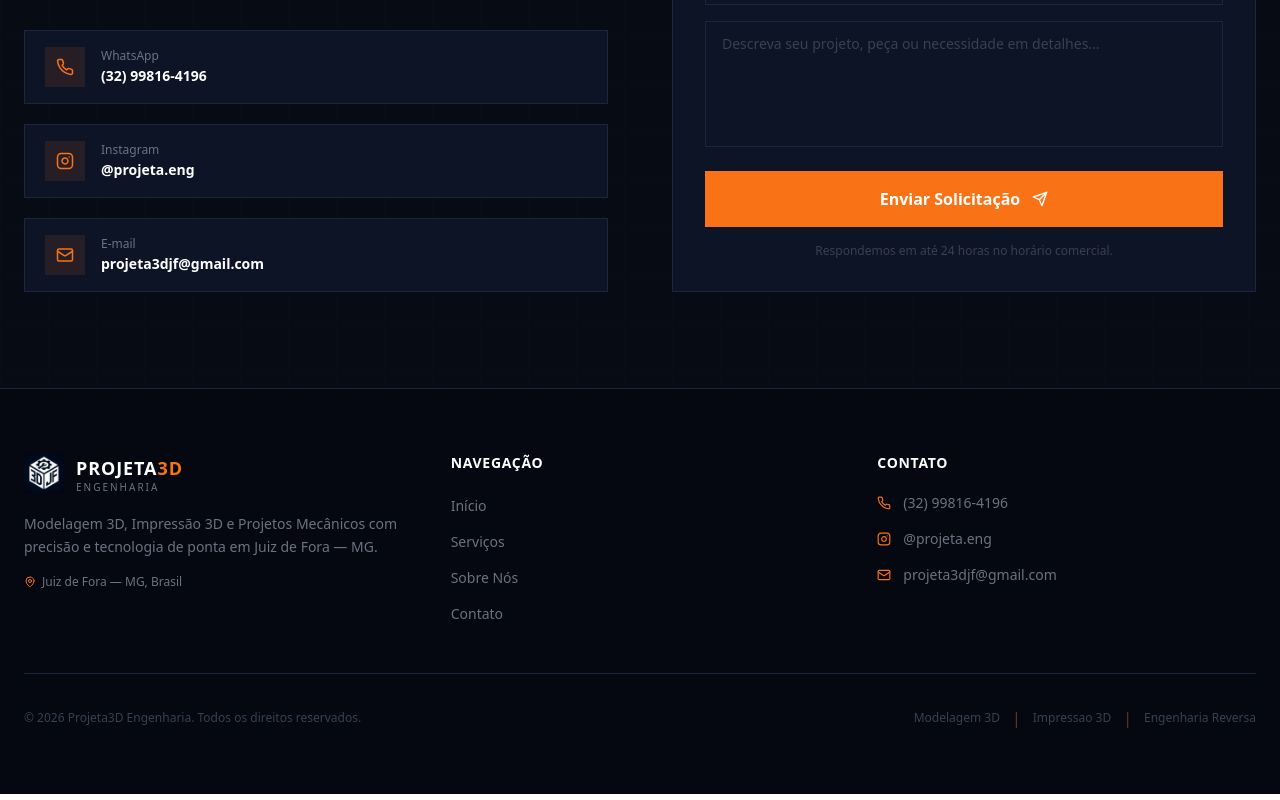
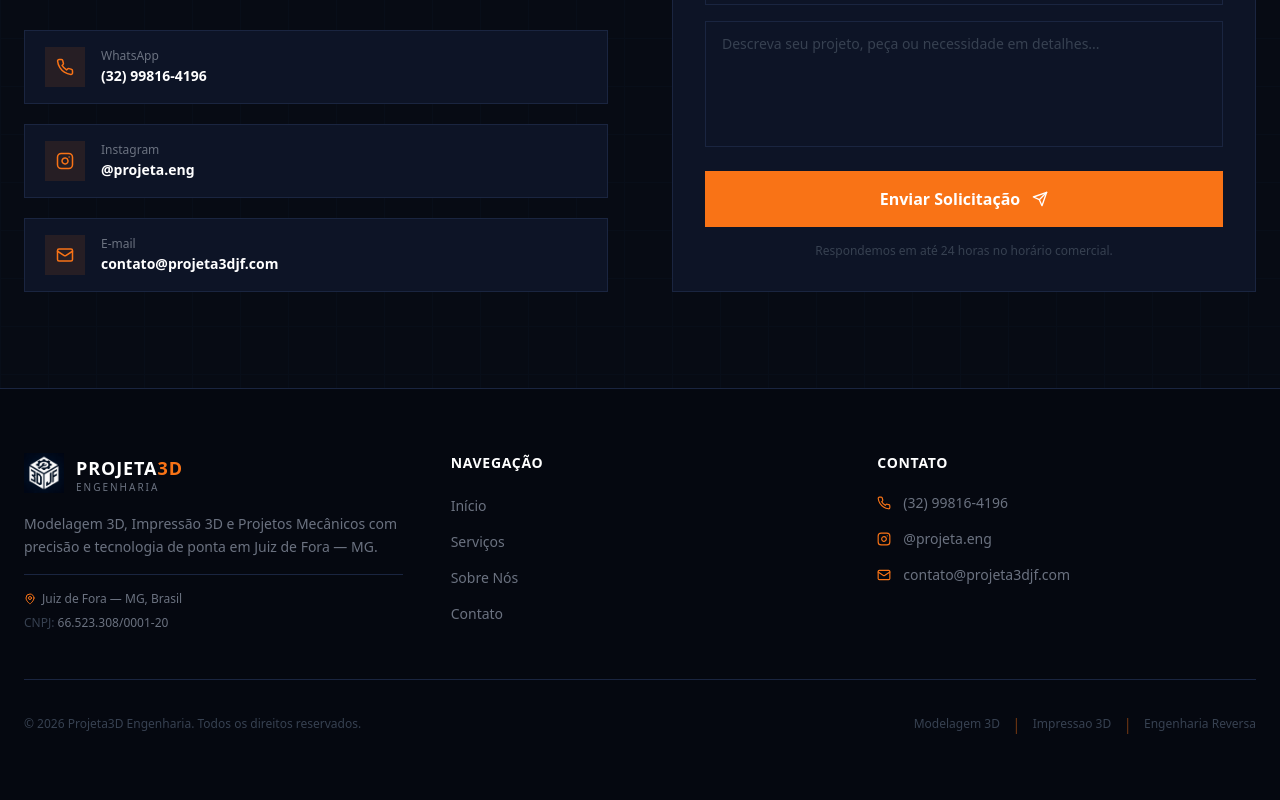
Before and after one commit to MiguelDuncan/Projeta3dengenharia, a React (Vite) app: page / in a window 1280 px wide. Shown: the part 3432-4232 px from the top of the page. Built offline with nearby package versions, Linux system fonts and the light colour scheme; no server answers.

Commit message:
Update email & add CNPJ to footer

```diff
--- a/src/components/Contact.tsx
+++ b/src/components/Contact.tsx
@@ -98,7 +98,7 @@ export default function Contact() {
               </a>
 
               <a
-                href="mailto:projeta3djf@gmail.com"
+                href="mailto:contato@projeta3djf.com"
                 className="group flex items-center gap-4 border border-[#1a2540] hover:border-[#f97316]/50 bg-[#0d1426] px-5 py-4 transition-all duration-200"
               >
                 <div className="w-10 h-10 bg-[#f97316]/10 flex items-center justify-center flex-shrink-0">
@@ -106,7 +106,7 @@ export default function Contact() {
                 </div>
                 <div>
                   <p className="text-[#6b7280] text-xs mb-0.5">E-mail</p>
-                  <p className="text-white font-semibold text-sm">projeta3djf@gmail.com</p>
+                  <p className="text-white font-semibold text-sm">contato@projeta3djf.com</p>
                 </div>
               </a>
             </div>
--- a/src/components/Footer.tsx
+++ b/src/components/Footer.tsx
@@ -27,9 +27,14 @@ export default function Footer() {
               Modelagem 3D, Impressão 3D e Projetos Mecânicos com precisão e tecnologia de ponta
               em Juiz de Fora — MG.
             </p>
-            <div className="flex items-center gap-1.5 text-[#6b7280] text-xs">
-              <MapPin size={12} className="text-[#f97316]" />
-              Juiz de Fora — MG, Brasil
+            <div className="flex flex-col gap-2 text-[#6b7280] text-xs mt-4 pt-4 border-t border-[#1a2540]">
+              <div className="flex items-center gap-1.5">
+                <MapPin size={12} className="text-[#f97316]" />
+                Juiz de Fora — MG, Brasil
+              </div>
+              <div className="text-[#374151]">
+                CNPJ: <span className="text-[#6b7280] font-medium">66.523.308/0001-20</span>
+              </div>
             </div>
           </div>
 
@@ -83,11 +88,11 @@ export default function Footer() {
               </li>
               <li>
                 <a
-                  href="mailto:projeta3djf@gmail.com"
+                  href="mailto:contato@projeta3djf.com"
                   className="flex items-center gap-3 text-[#6b7280] hover:text-[#f97316] text-sm transition-colors"
                 >
                   <Mail size={14} className="text-[#f97316]" />
-                  projeta3djf@gmail.com
+                  contato@projeta3djf.com
                 </a>
               </li>
             </ul>
```
